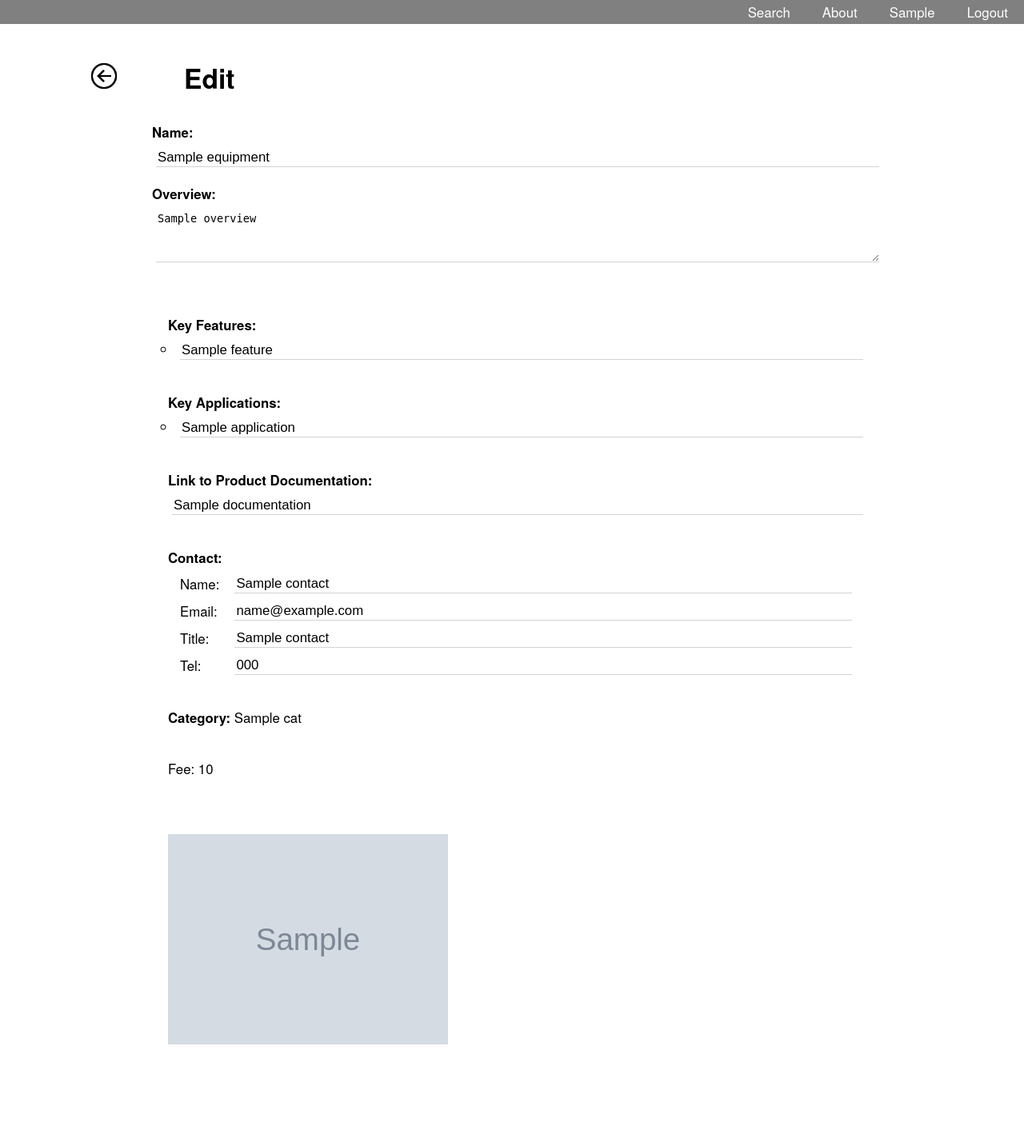
After one commit to jzfqiu/IME-Inventory-Database, a Flask app: template web/templates/edit.html in a window 1280 px wide. The commit adds this page. Shown: the whole page at 80% size. Run offline with Flask 2, Linux system fonts and the light colour scheme; the template is opened without the code that fills it: most values are stand-ins (such as "Sample title", 1, 10 or a date in 2020); grey boxes marked "Sample" are stand-in pictures.

Commit message:
added edit page

```diff
--- a/web/static/css/base.css
+++ b/web/static/css/base.css
@@ -31,7 +31,7 @@ body {
     margin: auto;
     display: flex;
     flex-wrap: wrap;
-    /* font-size: 100%; */
+    font-size: 105%;
 }
 
 p {
@@ -40,7 +40,8 @@ p {
 
 button {
     border: 1px solid gray;
-    border-radius: 7px;
+    border-radius: 10px;
     font-size: 0.8em;
+    height: 30px;
     background-color: whitesmoke;
 }
--- /dev/null
+++ b/web/static/css/edit.css
@@ -0,0 +1,44 @@
+input, textarea {
+    border: 0;
+    border-bottom: 1px solid lightgray;
+    width: 100%;
+    margin: 9px 5px 1px 5px;
+    font-size: 100%;
+}
+
+input:focus, textarea:focus {
+    border-bottom: 2px solid black;
+    outline-width: 0;
+    margin-bottom: 0 !important;
+}
+
+.details-full {
+    margin: 10px 0;
+}
+
+.details-full input, .details-full textarea {
+    width: 100%;
+}
+
+.details-container div {
+    margin-top: 40px;
+}
+
+#edit-overview textarea {
+    width: 100%;
+    height: 60px;
+    resize: vertical;
+}
+
+#edit-contact li {
+    display: flex;
+}
+
+#edit-contact p {
+    width: 60px;
+    margin: 9px 5px 1px 5px;
+}
+
+#edit-contact input {
+    width: calc(100% - 61px);
+}
--- a/web/static/js/base.js
+++ b/web/static/js/base.js
@@ -2,12 +2,16 @@
 
 
 var overlayWrapper = document.querySelector('.overlay');
+var loginButton = document.querySelector('#login-trigger');
 
 // Toggle login overlay
-document.querySelector('#login-trigger').addEventListener('click', ()=>{
-    console.log('login');
-    overlayWrapper.style.display = 'block';
-})
+if (loginForm != null) {
+    loginButton.addEventListener('click', ()=>{
+        console.log('login');
+        overlayWrapper.style.display = 'block';
+    })
+}
+
 document.querySelector('.overlay').addEventListener('click', (e)=>{
     if (e.target.id=="overlay-background")
         overlayWrapper.style.display = 'none';
--- /dev/null
+++ b/web/templates/edit.html
@@ -0,0 +1,110 @@
+{% extends 'base.html' %}
+
+{% block stylesheet %}
+<link rel="stylesheet" href="{{ url_for('static', filename='css/details.css') }}">
+<link rel="stylesheet" href="{{ url_for('static', filename='css/edit.css') }}">
+{% endblock %}
+
+
+{% block header %}Edit{% endblock %}
+
+{% block content %}
+
+<form class="details">
+
+    <div id="backButton">
+        <a href="javascript:history.back()">
+            <img src="{{ url_for('static', filename='assets/back_icon.png') }}"
+             style="width: 40px"
+             alt="Back Button">
+        </a>
+    </div>
+
+    <h1>Edit</h1>
+
+
+    <div class="details-full" id="edit-name">
+        <strong>Name:</strong>
+        <input type="text" name="name" value="{{ equipment['name'] }}"/>
+    </div>
+
+    <div class="details-full" id="edit-overview">
+        <label for="edit-overview"><strong>Overview:</strong></label>
+        <textarea type="text" name="overview">{{ equipment['overview'] }}</textarea>
+    </div>
+
+
+    <div class="details-full details-container">
+
+        <div id="edit-feature">
+            <strong>Key Features:</strong>
+            <ul>
+                {% for feature in equipment['features'] %}
+                    <li>
+                        <input type="text" name="features" value="{{ feature }}"/>
+                    </li>
+                {% endfor %}
+            </ul>
+        </div>
+
+        <div id="edit-application">
+            <strong>Key Applications:</strong>
+            <ul>
+                {% for application in equipment['applications'] %}
+                    <li>
+                        <input type="text" name="applications" value="{{ application }}"/>
+                    </li>
+                {% endfor %}
+            </ul>
+        </div>
+
+        <div id="edit-documentation">
+            <strong>Link to Product Documentation:</strong>
+            <input type="text" name="documentation" value="{{ equipment['documentation'] }}"/>
+        </div>
+
+        <div id="edit-contact">
+            <strong>Contact:</strong>
+            <ul style="list-style-type: none;">
+                <li><p>Name: </p><input type="text" name="contact-name" value="{{ equipment['contact']['name'] }}"/></li>
+                <li><p>Email: </p><input type="text" name="contact-email" value="{{ equipment['contact']['email_link'] }}"/></li>
+                <li><p>Title: </p><input type="text" name="contact-title" value="{{ equipment['contact']['title'] }}"/></li>
+                <li><p>Tel: </p><input type="text" name="contact-tel" value="{{ equipment['contact']['tel'] }}"/></li>
+            </ul>
+        </div>
+
+        <div>
+            <strong>Category: </strong>{{ cat }}
+        </div>
+
+        <div>Fee: {{ equipment['fee'] }}</div>
+
+
+    </div>
+
+
+
+    <div class="details-container">
+
+        {% if equipment['images'] %}
+        <div class="details-img">
+            <img src="{{ equipment['images'][0]['link'] }}"
+                alt="{{ equipment['images'][0]['description'] }}">
+        </div>
+        {% endif %}
+
+        <!-- <div>
+            <iframe
+                width="400"
+                height="300"
+                style="border:0"
+                src="https://www.google.com/maps/embed/v1/place?key={{GOOGLE_MAP_API_KEY}}&q=pnf+uchicago">
+            </iframe>
+        </div> -->
+
+    </div>
+
+</form>
+
+
+{% endblock %}
--- a/web/templates/search.html
+++ b/web/templates/search.html
@@ -24,8 +24,8 @@
 
     <div class="top top-search__wrapper">
         <label for="top-searchBox" hidden>Search Box</label>
-    <input type="text" class="top-searchBox" id="top-searchBox" />
-    <button class="top-searchButton top-button" id="top-searchButton">Search</button>
+        <input type="text" class="top-searchBox" id="top-searchBox" />
+        <button class="top-searchButton top-button" id="top-searchButton">Search</button>
     </div>
 
 </section>
--- a/web/templates/user.html
+++ b/web/templates/user.html
@@ -41,15 +41,15 @@
                 <a href="/equipment/{{ equipment['id'] }}">{{ equipment['name'] }}</a>
                 {% if is_manager %}
                 <div>
-                    <button onclick="location.href='/edit/{{ equipment.id }}';">Edit</button>
-                    <button onclick="location.href='/edit/delete/{{ equipment.id }}';">Delete</button>
+                    <button onclick="location.href='/equipment/edit/{{ equipment.id }}';">Edit</button>
+                    <button onclick="location.href='/equipment/delete/{{ equipment.id }}';">Delete</button>
                 </div>
                 {% endif %}
             </li>
             {% endfor %}
 
             {% if is_manager %}
-            <li><button onclick="location.href='/edit/new';">New</button></li>
+            <li><button onclick="location.href='/equipment/edit/new';">New</button></li>
             {% endif %}
         </ul>
     </div>
```
Also changed, not shown: web/db.py (+16 -0 lines), web/search.py (+17 -12 lines), web/static/css/result.css (+7 -7 lines), web/templates/equipment.html (+19 -19 lines), web/templates/results.html (+3 -5 lines).
